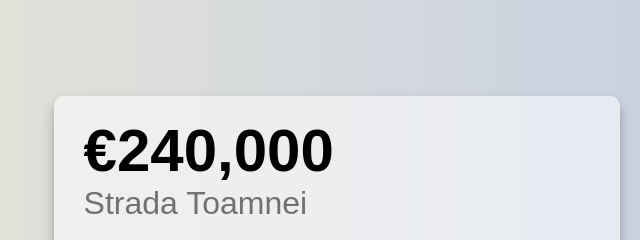
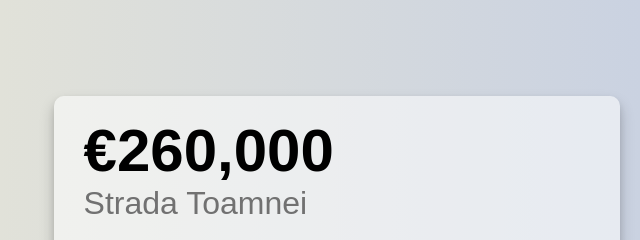
Before and after one commit to Masterbuild33/mbsite, a plain HTML site: page index.html in a window 1280 px wide. Shown: the part 991-1231 px from the top of the page, 640-1280 px from the left. Drawn offline with nearby package versions, Linux system fonts and the light colour scheme; a web font is replaced by a local one.

Commit message:
Update index.html

```diff
--- a/index.html
+++ b/index.html
@@ -1544,7 +1544,7 @@
     </div>
     <div class="infoss">
         <div class="up fade">
-            <div class="pret">€240,000</div>
+            <div class="pret">€260,000</div>
             <div class="strada">Strada Toamnei</div>
         </div>
         <div class="mid fade">
```
